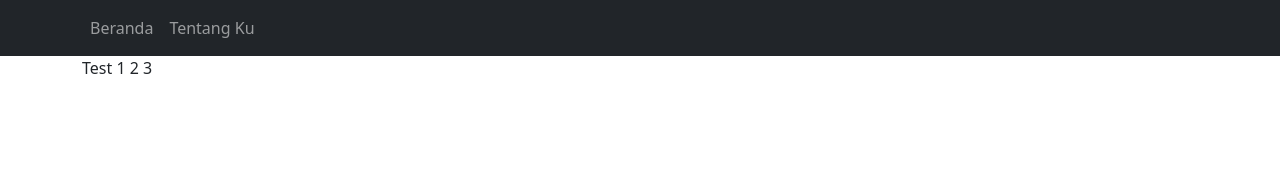
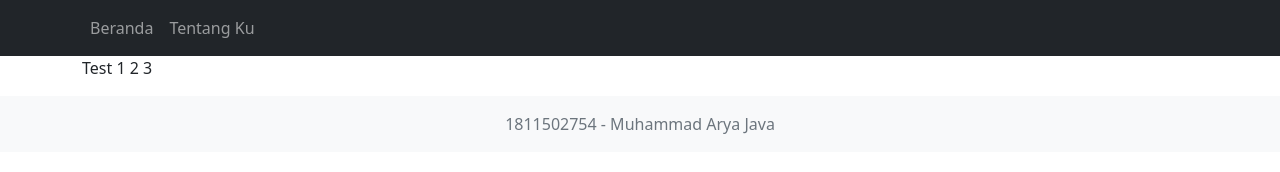
Before and after one commit to aryajava/PemrogramanPermainan, a plain HTML site: page index.html in a window 1280 px wide. Drawn offline with nearby package versions, Linux system fonts and the light colour scheme.

Commit message:
Add Footer

```diff
--- a/index.html
+++ b/index.html
@@ -45,6 +45,11 @@
     <div class="container">
       <p>Test 1 2 3</p>
     </div>
+    <footer class="footer mt-auto py-3 bg-light text-center">
+      <div class="container">
+        <span class="text-muted">1811502754 - Muhammad Arya Java</span>
+      </div>
+    </footer>
     <script
       src="https://cdn.jsdelivr.net/npm/bootstrap@5.0.1/dist/js/bootstrap.bundle.min.js"
       integrity="sha384-gtEjrD/SeCtmISkJkNUaaKMoLD0//ElJ19smozuHV6z3Iehds+3Ulb9Bn9Plx0x4"
```
